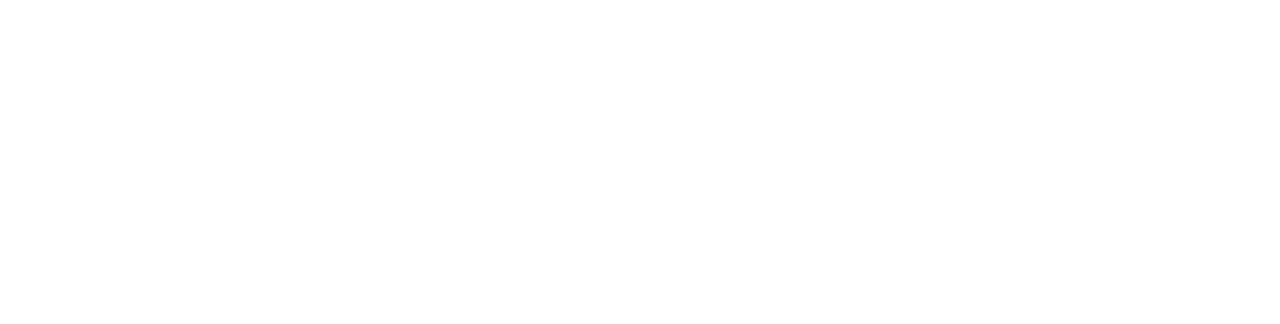
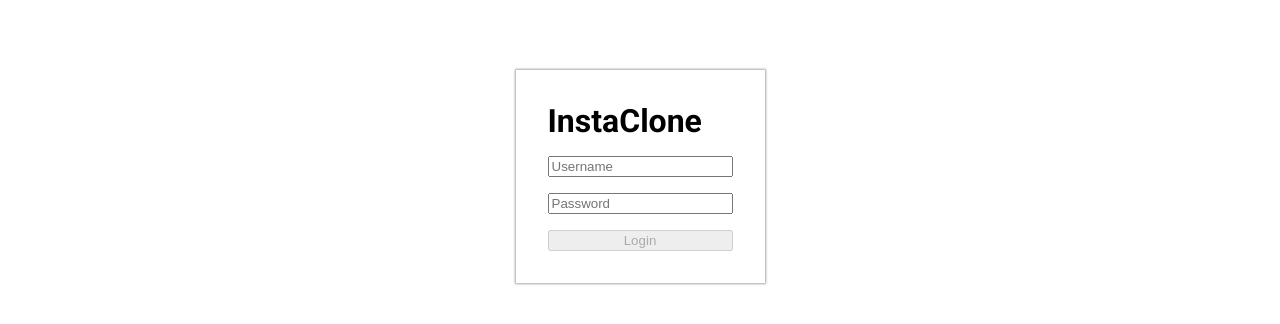
Before and after one commit to asermax/insta-clone-web, a Next.js app: page /login in a window 1280 px wide. Shown: the part 224-548 px from the top of the page. Built offline with nearby package versions, Linux system fonts and the light colour scheme; no server answers.

Commit message:
6 - Login page

```diff
--- a/data/api.js
+++ b/data/api.js
@@ -3,9 +3,26 @@ import camelcaseKeys from 'camelcase-keys';
 
 const API_URL = process.env.NEXT_PUBLIC_API_URL;
 
+const DEFAULT_HEADERS = {
+  'content-type': 'application/json',
+};
+
+const generateUrl = (path) => `${API_URL}/${path}`;
+
 export const get = async (path) => {
-  const response = await fetch(`${API_URL}/${path}`);
+  const response = await fetch(generateUrl(path));
   const data = await response.json();
 
   return camelcaseKeys(data);
 };
+
+export const post = async (path, body) => {
+  const response = await fetch(generateUrl(path), {
+    method: 'POST',
+    headers: DEFAULT_HEADERS,
+    body: JSON.stringify(body),
+  });
+  const data = await response.json();
+
+  return [camelcaseKeys(data), response.status];
+};
--- /dev/null
+++ b/data/user/index.js
@@ -0,0 +1 @@
+export { useLogin } from './useLogin';
--- /dev/null
+++ b/data/user/useLogin.js
@@ -0,0 +1,22 @@
+import { useCallback, useState } from 'react';
+import { post } from '../api';
+
+export const useLogin = (username, password) => {
+  const [success, setSuccess] = useState(false);
+  const [error, setError] = useState(null);
+
+  const login = useCallback(() => {
+    const doLogin = async () => {
+      const [data, status] = await post('users/login/', { username, password });
+
+      if (status === 200) {
+        setSuccess(true);
+      } else {
+        setError(data.detail);
+      }
+    };
+    doLogin();
+  }, [username, password, setSuccess, setError]);
+
+  return [login, success, error];
+};
--- /dev/null
+++ b/pages/login.jsx
@@ -0,0 +1,74 @@
+import React, { useState, useCallback, useEffect } from 'react';
+import styled from 'styled-components';
+import { useRouter } from 'next/router';
+import { useLogin } from '~/data/user';
+
+const Container = styled.main`
+  height: 100vh;
+  display: flex;
+  align-items: center;
+  justify-content: center;
+`;
+
+const LoginForm = styled.form`
+  display: flex;
+  flex-direction: column;
+  padding: 2rem;
+  box-shadow: 0 0 0.125rem 0.0625rem rgba(0, 0, 0, 0.34);
+
+  h1 {
+    margin: 0;
+  }
+
+  > * + * {
+    margin-top: 1rem;
+  }
+`;
+
+const Login = () => {
+  const router = useRouter();
+  const [username, setUsername] = useState('');
+  const [password, setPassword] = useState('');
+  const [login, loginSuccess, loginError] = useLogin(username, password);
+  const onSubmit = useCallback((event) => {
+    event.preventDefault();
+    login();
+  }, [login]);
+
+  useEffect(() => {
+    if (loginSuccess) {
+      router.push(`/${username}`);
+    }
+  }, [loginSuccess, username, router]);
+
+  return (
+    <Container>
+      <LoginForm onSubmit={onSubmit}>
+        <h1>
+          InstaClone
+        </h1>
+        <input
+          type="text"
+          placeholder="Username"
+          value={username}
+          onChange={(event) => setUsername(event.target.value)}
+        />
+        <input
+          type="password"
+          placeholder="Password"
+          value={password}
+          onChange={(event) => setPassword(event.target.value)}
+        />
+        <button
+          type="submit"
+          disabled={username.trim() === '' || password.trim() === ''}
+        >
+          Login
+        </button>
+        {loginError != null ? loginError : null}
+      </LoginForm>
+    </Container>
+  );
+};
+
+export default Login;
```
